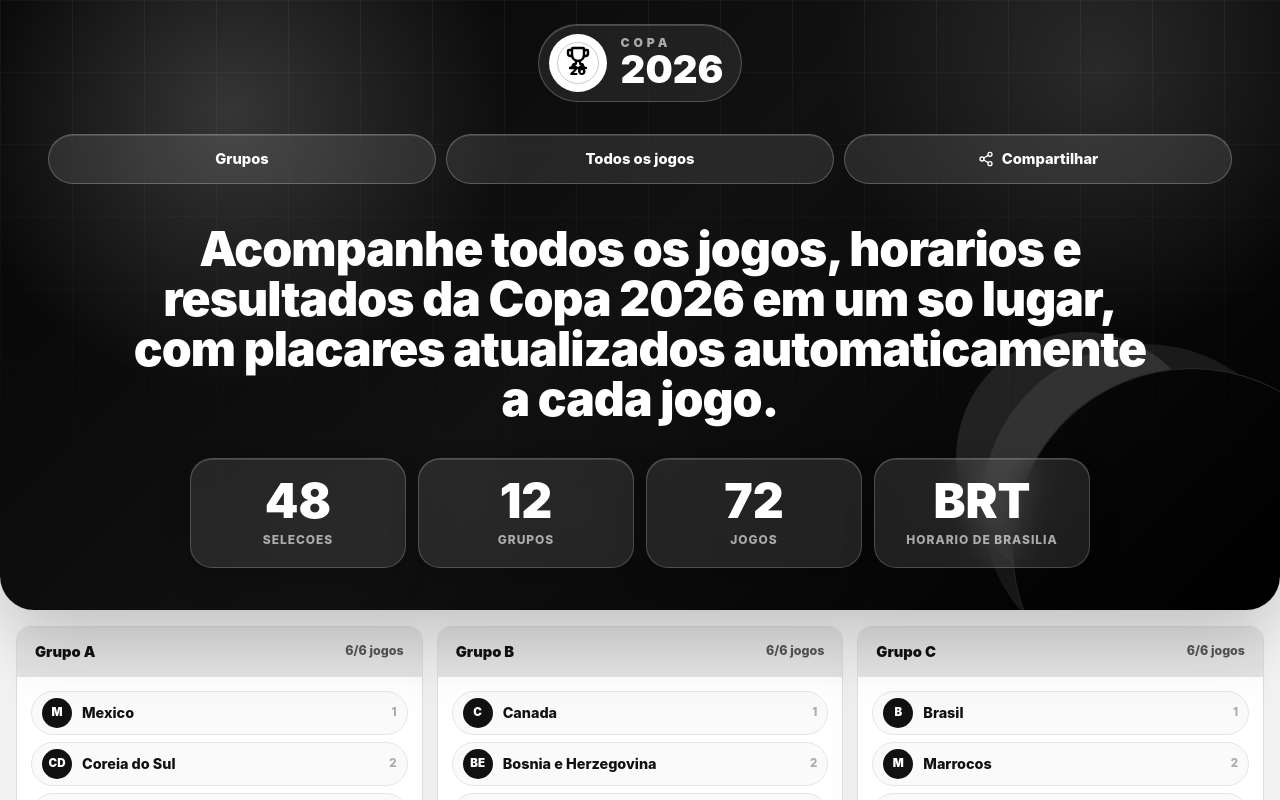
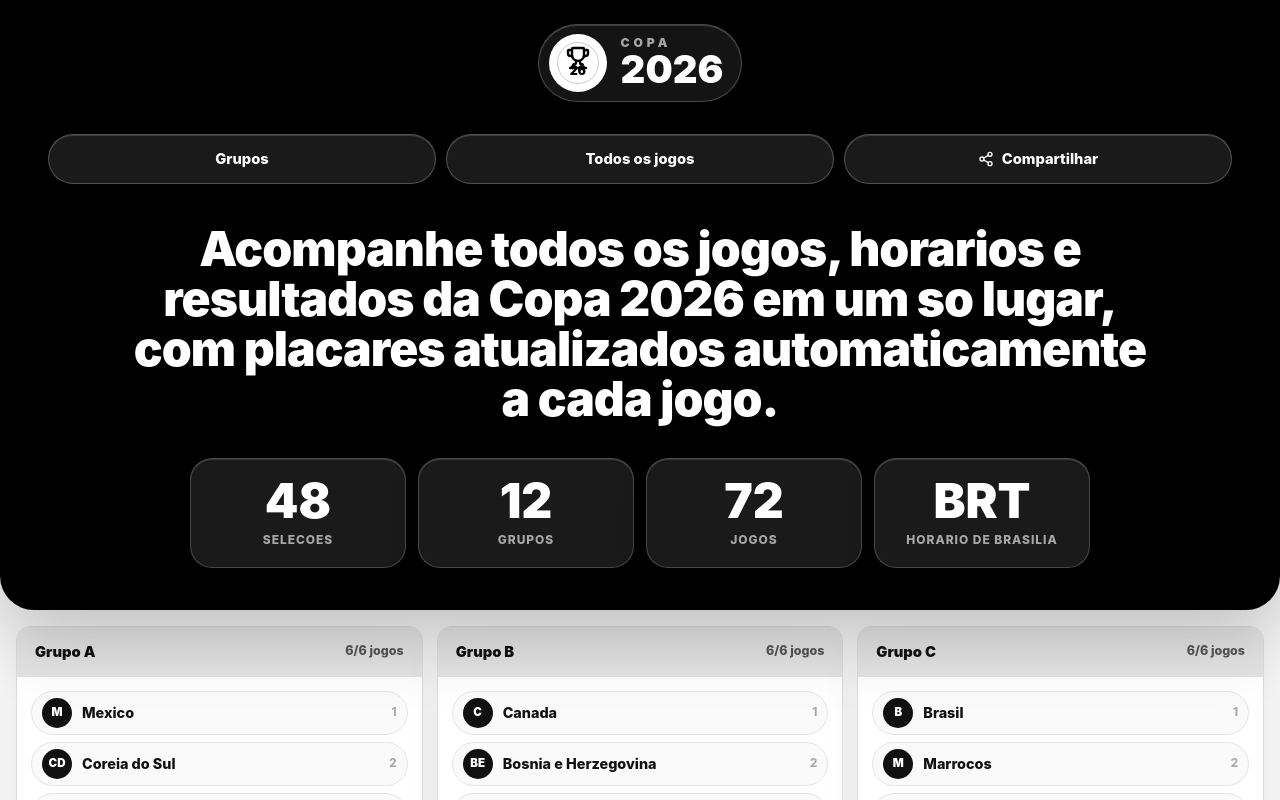
Before and after one commit to somosnext/copa-2026-simulador, a React (Vite) app: page / in a window 1280 px wide. Shown: the top 800 px of the page. Built offline with nearby package versions, Linux system fonts and the light colour scheme.

Commit message:
Use solid black hero background

```diff
--- a/src/index.css
+++ b/src/index.css
@@ -46,41 +46,9 @@ button {
   position: relative;
   overflow: hidden;
   border-radius: 0 0 34px 34px;
-  background:
-    radial-gradient(circle at 18% 18%, rgba(255, 255, 255, 0.18), transparent 24%),
-    radial-gradient(circle at 86% 12%, rgba(255, 255, 255, 0.12), transparent 22%),
-    linear-gradient(135deg, #050505 0%, #111 48%, #000 100%);
+  background: #000;
   color: #fff;
   box-shadow: 0 26px 70px rgba(0, 0, 0, 0.22);
-}
-
-.hero-panel::before,
-.hero-panel::after {
-  content: "";
-  position: absolute;
-  pointer-events: none;
-}
-
-.hero-panel::before {
-  inset: 0;
-  opacity: 0.18;
-  background:
-    linear-gradient(90deg, rgba(255, 255, 255, 0.28) 1px, transparent 1px),
-    linear-gradient(180deg, rgba(255, 255, 255, 0.18) 1px, transparent 1px);
-  background-size: 72px 72px;
-  mask-image: linear-gradient(180deg, #000 0%, transparent 86%);
-}
-
-.hero-panel::after {
-  right: -92px;
-  bottom: -118px;
-  width: 360px;
-  height: 360px;
-  border: 1px solid rgba(255, 255, 255, 0.15);
-  border-radius: 50%;
-  box-shadow:
-    -48px -42px 0 -18px rgba(255, 255, 255, 0.08),
-    -110px -90px 0 -54px rgba(255, 255, 255, 0.1);
 }
 
 .topbar {
```
